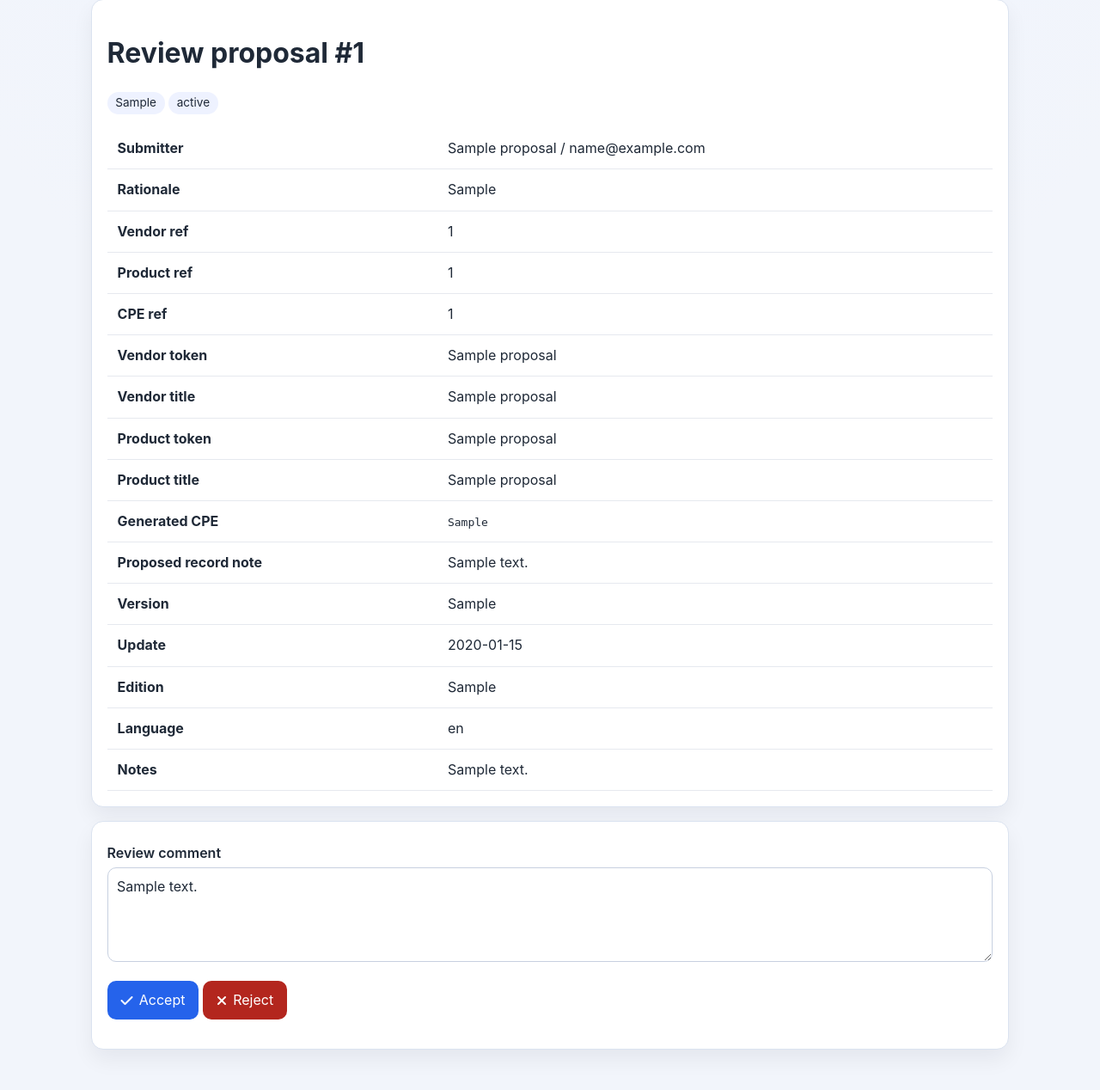
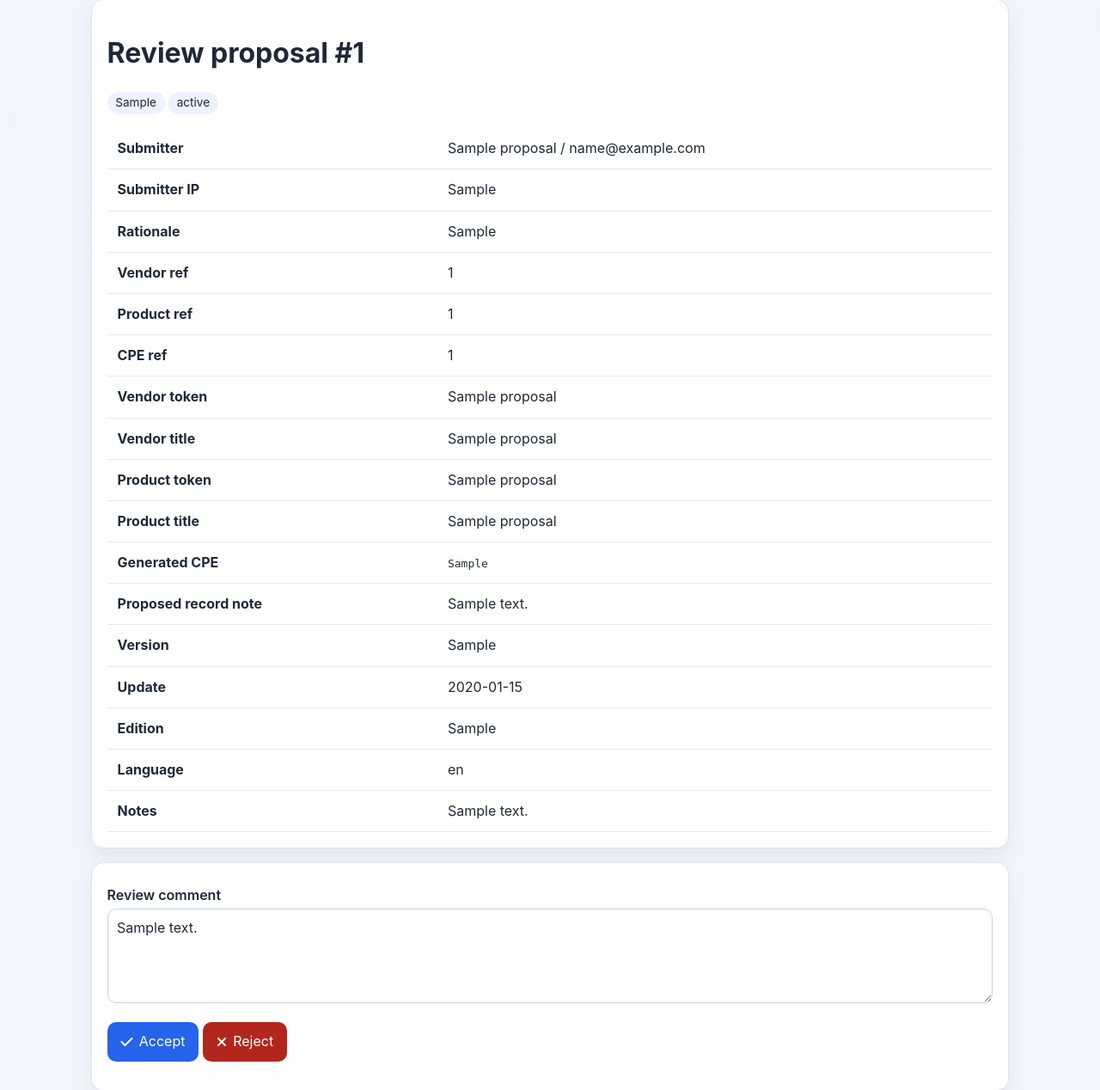
Before and after one commit to gcve-eu/cpe-editor, a Flask app: page /admin/proposals/1 in a window 1280 px wide. Shown: the part 241-1509 px from the top of the page at 86% size. Run offline with Flask 3, Linux system fonts and the light colour scheme; the visitor is signed in with stand-in values (Sample User, id 1); tables that the repository leaves empty hold one stand-in row (values such as "Sample post").

Commit message:
chg: [rate-limit] a basic rate limit system added

```diff
--- a/app/__init__.py
+++ b/app/__init__.py
@@ -19,6 +19,7 @@ def create_app():
         SQLALCHEMY_TRACK_MODIFICATIONS=False,
         ADMIN_USERNAME=os.getenv("ADMIN_USERNAME", "admin"),
         ADMIN_PASSWORD=os.getenv("ADMIN_PASSWORD", "admin"),
+        PROPOSAL_RATE_LIMIT_PER_HOUR=int(os.getenv("PROPOSAL_RATE_LIMIT_PER_HOUR", "10")),
     )
     if database_uri.startswith("sqlite"):
         app.config["SQLALCHEMY_ENGINE_OPTIONS"] = {
--- a/app/models.py
+++ b/app/models.py
@@ -99,6 +99,7 @@ class Proposal(TimestampMixin, db.Model):
 
     submitter_name = db.Column(db.String(255), nullable=True)
     submitter_email = db.Column(db.String(255), nullable=True)
+    submitter_ip = db.Column(db.String(64), nullable=True, index=True)
     rationale = db.Column(db.Text, nullable=True)
 
     vendor_id = db.Column(db.Integer, db.ForeignKey("vendor.id"), nullable=True)
--- a/app/templates/admin/review_proposal.html
+++ b/app/templates/admin/review_proposal.html
@@ -9,6 +9,7 @@
   </p>
   <table>
     <tr><th>Submitter</th><td>{{ proposal.submitter_name or 'Anonymous' }} / {{ proposal.submitter_email or 'No email' }}</td></tr>
+    <tr><th>Submitter IP</th><td>{{ proposal.submitter_ip or '—' }}</td></tr>
     <tr><th>Rationale</th><td>{{ proposal.rationale or '—' }}</td></tr>
     <tr><th>Vendor ref</th><td>{{ proposal.vendor_id or '—' }}</td></tr>
     <tr><th>Product ref</th><td>{{ proposal.product_id or '—' }}</td></tr>
--- a/app/views.py
+++ b/app/views.py
@@ -1,4 +1,4 @@
-from datetime import datetime
+from datetime import datetime, timedelta
 from functools import wraps
 from hmac import compare_digest
 import secrets
@@ -117,6 +117,26 @@ def _serialize_entity_note(note):
         "submitted_at": note.submitted_at.isoformat() if note.submitted_at else None,
         "approved_at": note.approved_at.isoformat() if note.approved_at else None,
     }
+
+
+def _get_request_ip():
+    forwarded_for = request.headers.get("X-Forwarded-For", "")
+    if forwarded_for:
+        return forwarded_for.split(",")[0].strip()
+    return request.remote_addr or "unknown"
+
+
+def _is_rate_limited_for_ip(ip_address: str):
+    limit = current_app.config.get("PROPOSAL_RATE_LIMIT_PER_HOUR", 10)
+    if limit is None or limit <= 0:
+        return False
+
+    one_hour_ago = datetime.utcnow() - timedelta(hours=1)
+    recent_count = Proposal.query.filter(
+        Proposal.submitter_ip == ip_address,
+        Proposal.created_at >= one_hour_ago,
+    ).count()
+    return recent_count >= limit
 
 
 def _serialize_cpe(cpe):
@@ -493,11 +513,21 @@ def proposal_new():
         vendor_id = request.form.get("vendor_id") or None
         product_id = request.form.get("product_id") or None
         cpe_entry_id = request.form.get("cpe_entry_id") or None
+        submitter_ip = _get_request_ip()
+
+        if _is_rate_limited_for_ip(submitter_ip):
+            limit = current_app.config.get("PROPOSAL_RATE_LIMIT_PER_HOUR", 10)
+            flash(
+                f"Rate limit reached for your IP address. Please wait before submitting more proposals (limit: {limit} per hour).",
+                "danger",
+            )
+            return redirect(url_for("main.proposal_new", proposal_type=proposal_type))
 
         proposal = Proposal(
             proposal_type=proposal_type,
             submitter_name=request.form.get("submitter_name"),
             submitter_email=request.form.get("submitter_email"),
+            submitter_ip=submitter_ip,
             rationale=request.form.get("rationale"),
             vendor_id=int(vendor_id) if vendor_id else None,
             product_id=int(product_id) if product_id else None,
```
Also changed, not shown: README.md.
